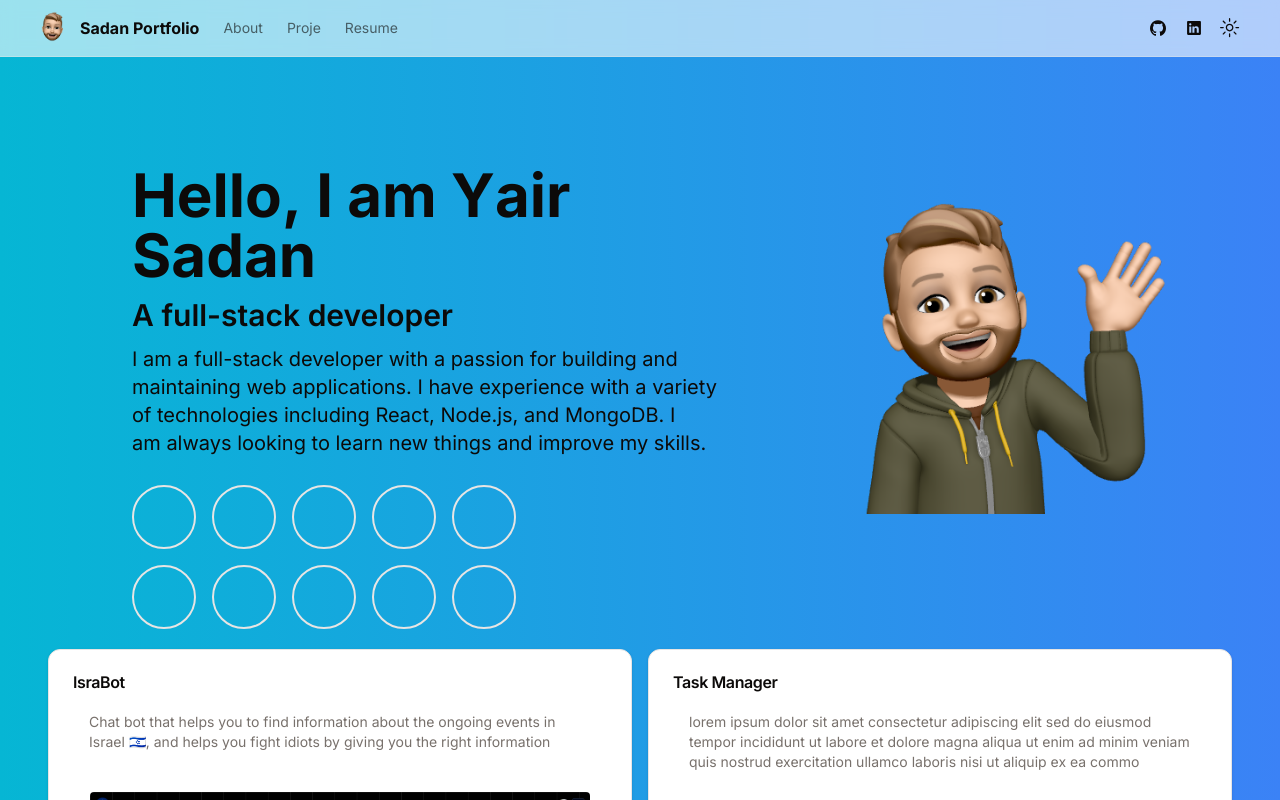
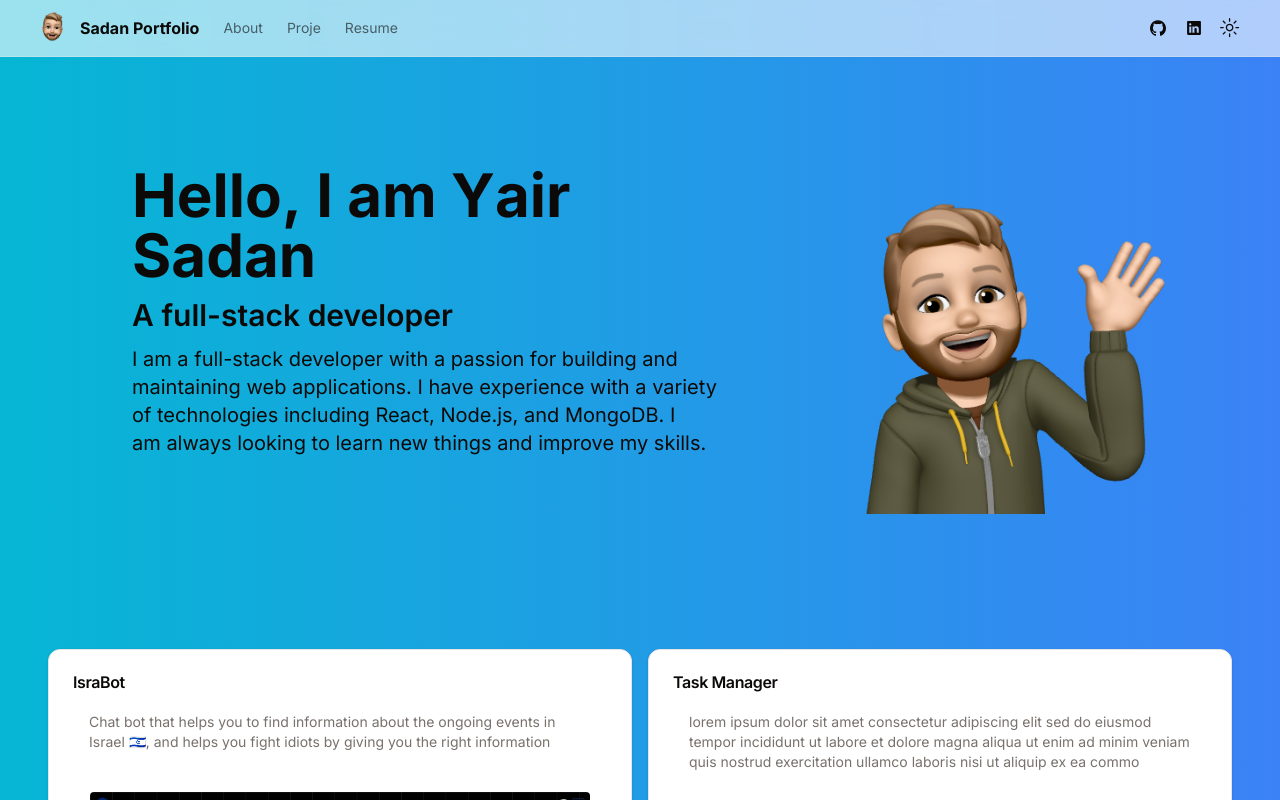
Before and after one commit to YairSadan/portfolio, a Next.js app: page / in a window 1280 px wide. Shown: the top 800 px of the page. Built offline with nearby package versions, Linux system fonts and the light colour scheme.

Commit message:
Add reuseable ul-animation component

```diff
--- a/components/about.tsx
+++ b/components/about.tsx
@@ -1,10 +1,9 @@
-"use client";
 import Image from "next/image";
 import AnimatedText from "./framer-components/animated-text";
 import { motion } from "framer-motion";
 import FlipAnimation from "./framer-components/flip-animation";
-import { siteConfig } from "@/config/site";
 import { cn } from "@/lib/utils";
+import UlAnimation from "./framer-components/ul-animation";
 
 export default function About() {
   return (
@@ -26,22 +25,7 @@ export default function About() {
           technologies including React, Node.js, and MongoDB. I am always
           looking to learn new things and improve my skills.
         </p>
-        <motion.ul
-          className="grid grid-cols-3 md:grid-cols-5 gap-4 col mt-4 max-w-fit"
-          variants={container}
-          initial="hidden"
-          animate="visible"
-        >
-          {stack.map((tech) => (
-            <motion.li
-              key={tech.title}
-              className="border-2 rounded-full flex justify-center items-center h-16 w-16"
-              variants={item}
-            >
-              {tech.logo}
-            </motion.li>
-          ))}
-        </motion.ul>
+        <UlAnimation elements={stack} />
       </div>
       <FlipAnimation>
         <Image
@@ -54,28 +38,8 @@ export default function About() {
     </div>
   );
 }
-const container = {
-  hidden: { opacity: 1, scale: 0 },
-  visible: {
-    opacity: 1,
-    scale: 1,
-    transition: {
-      delayChildren: 0.3,
-      staggerChildren: 0.2,
-    },
-  },
-};
 
-const item = {
-  hidden: { y: 20, opacity: 0 },
-  visible: {
-    y: 0,
-    opacity: 1,
-  },
-};
-
-const className =
-  "h-full w-full transform transition ease-in-out duration-300 hover:scale-110";
+const className = "h-full w-full";
 export const stack = [
   {
     title: "C#",
--- /dev/null
+++ b/components/framer-components/ul-animation.tsx
@@ -0,0 +1,50 @@
+"use client";
+import { cn } from "@/lib/utils";
+import { motion } from "framer-motion";
+
+type UlAnimationProps = {
+  elements: { title: string; logo: JSX.Element; level: number }[];
+  className?: string;
+};
+
+const UlAnimation = ({ elements, className }: UlAnimationProps) => {
+  return (
+    <motion.ul
+      className={cn(
+        className,
+        "grid grid-cols-3 md:grid-cols-5 gap-4 col mt-4 max-w-fit"
+      )}
+      variants={container}
+      initial="hidden"
+      animate="visible"
+    >
+      {elements.map((element) => (
+        <motion.li key={element.title} className="h-16 w-16" variants={item}>
+          {element.logo}
+        </motion.li>
+      ))}
+    </motion.ul>
+  );
+};
+
+export default UlAnimation;
+
+const container = {
+  hidden: { opacity: 1, scale: 0 },
+  visible: {
+    opacity: 1,
+    scale: 1,
+    transition: {
+      delayChildren: 0.3,
+      staggerChildren: 0.2,
+    },
+  },
+};
+
+const item = {
+  hidden: { y: 20, opacity: 0 },
+  visible: {
+    y: 0,
+    opacity: 1,
+  },
+};
```
